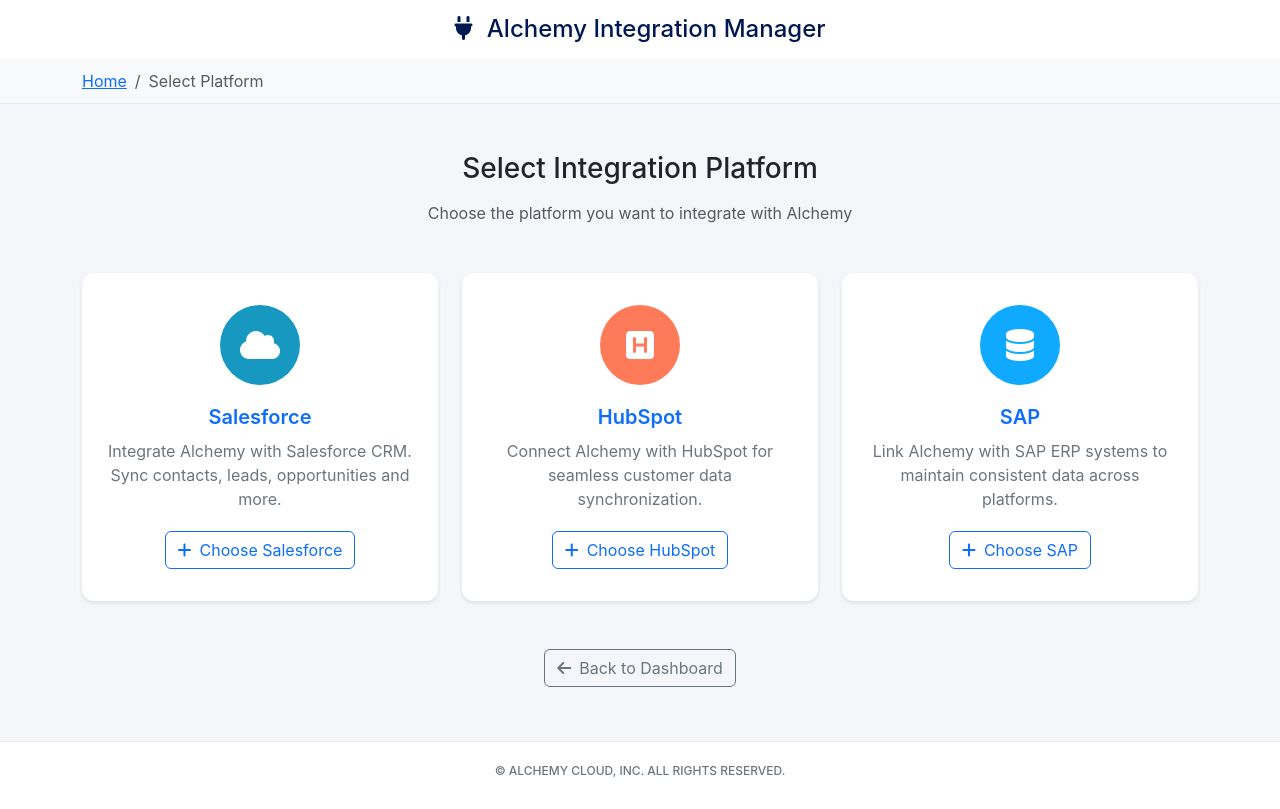
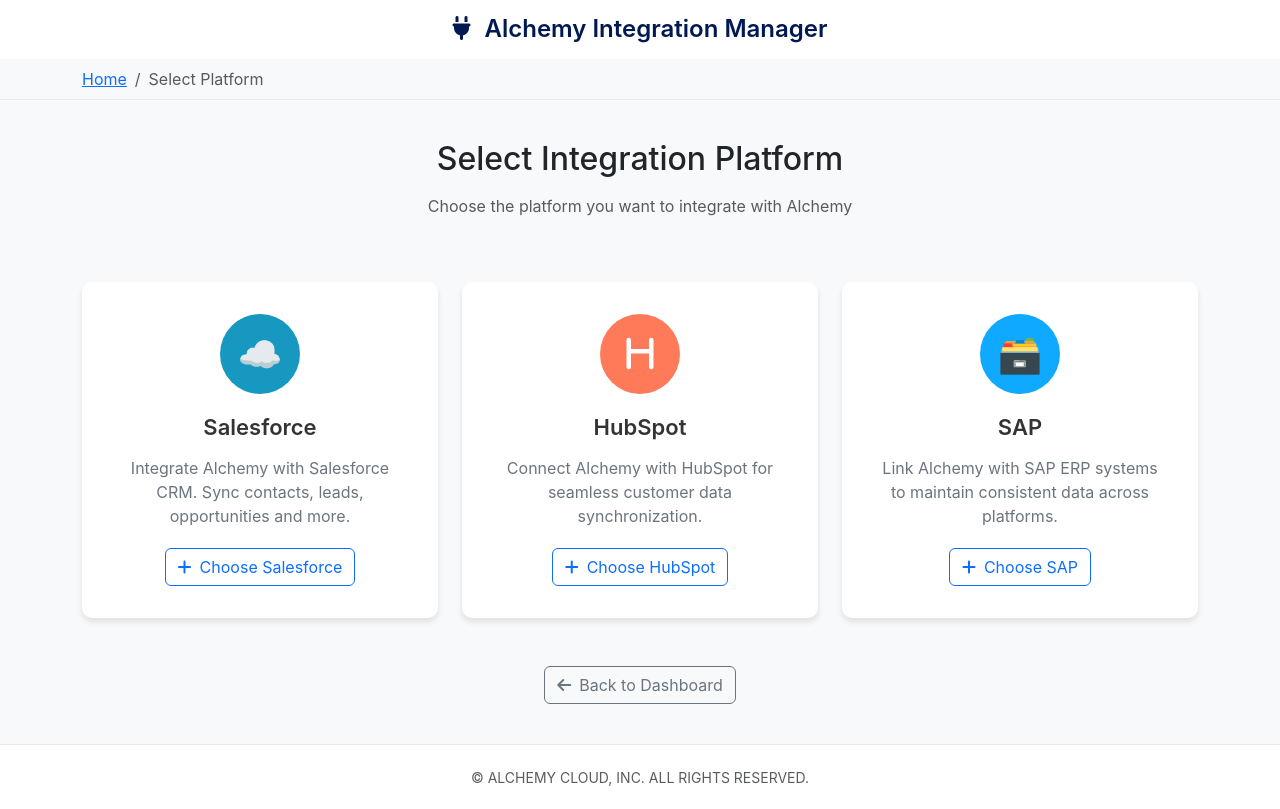
Before and after one commit to pbrose82/intergration_builder, a Flask app: template app/templates/platform_select.html in a window 1280 px wide. Before the commit the page ends 777 px from the top, so only its background shows below. Run offline with Flask 3, Linux system fonts and the light colour scheme; the template is opened without the code that fills it, so the values that code supplies are empty.

Commit message:
Update platform_select.html

```diff
--- a/app/templates/platform_select.html
+++ b/app/templates/platform_select.html
@@ -2,75 +2,75 @@
 <html lang="en">
 <head>
     <meta charset="UTF-8">
-    <title>Select Integration Platform</title>
     <meta name="viewport" content="width=device-width, initial-scale=1.0">
+    <title>Select Integration Platform - Alchemy Integration Builder</title>
+
+    <!-- Bootstrap CSS -->
     <link href="https://cdn.jsdelivr.net/npm/bootstrap@5.3.0/dist/css/bootstrap.min.css" rel="stylesheet">
+
+    <!-- Font Awesome for icons -->
     <link rel="stylesheet" href="https://cdnjs.cloudflare.com/ajax/libs/font-awesome/6.4.0/css/all.min.css">
+
     <style>
         :root {
             --alchemy-blue: #0047BB;
             --alchemy-light-blue: #3F88F6;
-            --alchemy-blue-bg: #E7F0FF;
             --alchemy-dark: #001952;
             --alchemy-green: #00A86B;
             --alchemy-red: #E4002B;
-            --alchemy-grey: #6C757D;
-            --alchemy-light-grey: #F8F9FA;
         }
 
         body {
-            background-color: #f4f6f9;
-            font-family: 'Inter', -apple-system, BlinkMacSystemFont, "Segoe UI", Roboto, Helvetica, Arial, sans-serif;
+            background-color: #f8f9fa;
+            font-family: -apple-system, BlinkMacSystemFont, "Segoe UI", Roboto, "Helvetica Neue", Arial, sans-serif;
             min-height: 100vh;
             display: flex;
             flex-direction: column;
-            margin: 0;
         }
 
-        /* Header styles */
         .header {
             background-color: white;
+            box-shadow: 0 2px 4px rgba(0,0,0,0.1);
             padding: 15px 0;
-            box-shadow: 0 1px 3px rgba(0,0,0,0.1);
-            margin-bottom: 0;
         }
 
-        .header-container {
-            display: flex;
-            align-items: center;
-            justify-content: center;
-            max-width: 1200px;
-            margin: 0 auto;
-            padding: 0 20px;
+        .header h1 {
+            margin: 0;
+            font-size: 24px;
+            font-weight: 600;
+            color: var(--alchemy-dark);
         }
 
-        .header-title {
-            color: var(--alchemy-dark);
-            font-weight: 500;
-            font-size: 24px;
-            margin: 0;
+        .main-content {
+            flex: 1;
+            padding: 40px 0;
         }
 
-        /* Platform card styles */
+        .footer {
+            background-color: white;
+            padding: 20px 0;
+            border-top: 1px solid #e9ecef;
+            margin-top: auto;
+        }
+
         .platform-card {
-            border-radius: 12px;
-            box-shadow: 0 2px 4px rgba(0,0,0,0.1);
-            padding: 30px 20px;
             background-color: white;
-            text-align: center;
+            border-radius: 10px;
+            box-shadow: 0 4px 6px rgba(0,0,0,0.1);
+            padding: 30px;
+            height: 100%;
             transition: transform 0.3s ease, box-shadow 0.3s ease;
-            height: 100%;
             display: flex;
             flex-direction: column;
             align-items: center;
-            justify-content: center;
+            text-align: center;
             cursor: pointer;
             border: 2px solid transparent;
         }
 
         .platform-card:hover {
             transform: translateY(-5px);
-            box-shadow: 0 5px 15px rgba(0,0,0,0.1);
+            box-shadow: 0 8px 15px rgba(0,0,0,0.1);
             border-color: var(--alchemy-light-blue);
         }
 
@@ -79,63 +79,49 @@
             height: 80px;
             border-radius: 50%;
             display: flex;
+            justify-content: center;
             align-items: center;
-            justify-content: center;
-            margin: 0 auto 20px;
-            font-size: 32px;
+            margin-bottom: 20px;
+            font-size: 36px;
         }
 
-        .platform-icon.salesforce {
+        .salesforce-icon {
             background-color: #1798c1;
             color: white;
         }
 
-        .platform-icon.hubspot {
+        .hubspot-icon {
             background-color: #ff7a59;
             color: white;
         }
 
-        .platform-icon.sap {
+        .sap-icon {
             background-color: #0faaff;
             color: white;
         }
 
-        .platform-title {
-            font-size: 20px;
+        .platform-card h3 {
+            margin-bottom: 15px;
+            font-size: 22px;
             font-weight: 600;
-            margin-bottom: 10px;
+            color: #333;
         }
 
-        .platform-description {
-            color: var(--alchemy-grey);
+        .platform-card p {
+            color: #6c757d;
             margin-bottom: 20px;
+            flex-grow: 1;
         }
 
-        /* Footer styles */
-        .footer {
-            background-color: white;
-            width: 100%;
-            padding: 20px 0;
-            border-top: 1px solid rgba(0, 0, 0, 0.08);
-            text-align: center;
+        .platform-card .btn {
             margin-top: auto;
         }
 
-        .footer-content {
-            display: flex;
-            flex-direction: column;
-            justify-content: center;
-            align-items: center;
-            gap: 10px;
+        .platform-card a {
+            text-decoration: none;
+            color: inherit;
         }
 
-        .copyright {
-            color: var(--alchemy-grey);
-            font-size: 12px;
-            font-weight: 500;
-        }
-
-        /* Toast styles */
         .toast-container {
             position: fixed;
             bottom: 20px;
@@ -145,43 +131,63 @@
 
         .toast {
             background-color: white;
-            border-left: 4px solid var(--alchemy-blue);
+            border-radius: 8px;
             box-shadow: 0 4px 8px rgba(0,0,0,0.1);
+            margin-bottom: 10px;
             min-width: 280px;
-            padding: 15px;
-            margin-bottom: 10px;
+            padding: 12px 15px;
+            border-left: 4px solid #0047BB;
+            color: #333;
         }
 
         .toast.success {
-            border-left-color: var(--alchemy-green);
+            border-left-color: #00A86B;
         }
 
         .toast.error {
-            border-left-color: var(--alchemy-red);
+            border-left-color: #E4002B;
         }
 
         .toast.warning {
-            border-left-color: #FFC107;
+            border-left-color: #ffc107;
         }
 
-        /* Breadcrumb styles */
         .breadcrumb-container {
-            background-color: var(--alchemy-light-grey);
-            padding: 10px 0;
-            border-bottom: 1px solid rgba(0, 0, 0, 0.05);
+            background-color: #f8f9fa;
+            border-bottom: 1px solid #e9ecef;
+            padding: 8px 0;
+        }
+
+        /* Ensure icons are loaded even if Font Awesome fails */
+        .fallback-icon {
+            display: none;
+        }
+
+        /* Fix for Font Awesome loading issues */
+        .fas.fa-cloud:before {
+            content: "☁️";
+        }
+
+        .fas.fa-h-square:before {
+            content: "H";
+        }
+
+        .fas.fa-database:before {
+            content: "🗃️";
         }
     </style>
 </head>
 <body>
     <!-- Header -->
-    <div class="header">
-        <div class="header-container">
-            <h1 class="header-title">
-                <i class="fas fa-plug me-2"></i>
-                Alchemy Integration Manager
-            </h1>
+    <header class="header">
+        <div class="container">
+            <div class="row">
+                <div class="col-12 text-center">
+                    <h1><i class="fas fa-plug me-2"></i> Alchemy Integration Manager</h1>
                 </div>
             </div>
+        </div>
+    </header>
 
     <!-- Breadcrumb -->
     <div class="breadcrumb-container">
@@ -195,106 +201,140 @@
         </div>
     </div>
 
-    <div class="container py-5">
+    <!-- Main Content -->
+    <main class="main-content">
+        <div class="container">
             <!-- Page Title -->
-        <div class="text-center mb-5">
-            <h2 class="h3 mb-3">Select Integration Platform</h2>
+            <div class="row mb-5 text-center">
+                <div class="col-12">
+                    <h2 class="mb-3">Select Integration Platform</h2>
                     <p class="text-muted">Choose the platform you want to integrate with Alchemy</p>
+                </div>
             </div>
 
             <!-- Platform Cards -->
-        <div class="row g-4 justify-content-center">
+            <div class="row g-4">
+                <!-- Salesforce -->
                 <div class="col-md-4">
-                <a href="/config.html?platform=salesforce" class="text-decoration-none">
-                    <div class="platform-card">
-                        <div class="platform-icon salesforce" style="background-color: #1798c1; color: white;">
-                            <i class="fas fa-cloud" style="font-size: 32px;"></i>
+                    <div class="platform-card salesforce" onclick="navigateToPlatform('salesforce')">
+                        <div class="platform-icon salesforce-icon">
+                            <i class="fas fa-cloud"></i>
+                            <span class="fallback-icon">☁️</span>
                         </div>
-                        <h3 class="platform-title">Salesforce</h3>
-                        <p class="platform-description">Integrate Alchemy with Salesforce CRM. Sync contacts, leads, opportunities and more.</p>
-                        <button class="btn btn-outline-primary">
+                        <h3>Salesforce</h3>
+                        <p>Integrate Alchemy with Salesforce CRM. Sync contacts, leads, opportunities and more.</p>
+                        <button class="btn btn-outline-primary" onclick="navigateToPlatform('salesforce', event)">
                             <i class="fas fa-plus me-2"></i>Choose Salesforce
                         </button>
                     </div>
-                </a>
                 </div>
+
+                <!-- HubSpot -->
                 <div class="col-md-4">
-                <a href="/config.html?platform=hubspot" class="text-decoration-none">
-                    <div class="platform-card">
-                        <div class="platform-icon hubspot" style="background-color: #ff7a59; color: white;">
-                            <i class="fas fa-h-square" style="font-size: 32px;"></i>
+                    <div class="platform-card hubspot" onclick="navigateToPlatform('hubspot')">
+                        <div class="platform-icon hubspot-icon">
+                            <i class="fas fa-h-square"></i>
+                            <span class="fallback-icon">H</span>
                         </div>
-                        <h3 class="platform-title">HubSpot</h3>
-                        <p class="platform-description">Connect Alchemy with HubSpot for seamless customer data synchronization.</p>
-                        <button class="btn btn-outline-primary">
+                        <h3>HubSpot</h3>
+                        <p>Connect Alchemy with HubSpot for seamless customer data synchronization.</p>
+                        <button class="btn btn-outline-primary" onclick="navigateToPlatform('hubspot', event)">
                             <i class="fas fa-plus me-2"></i>Choose HubSpot
                         </button>
                     </div>
-                </a>
                 </div>
+
+                <!-- SAP -->
                 <div class="col-md-4">
-                <a href="/config.html?platform=sap" class="text-decoration-none">
-                    <div class="platform-card">
-                        <div class="platform-icon sap" style="background-color: #0faaff; color: white;">
-                            <i class="fas fa-database" style="font-size: 32px;"></i>
+                    <div class="platform-card sap" onclick="navigateToPlatform('sap')">
+                        <div class="platform-icon sap-icon">
+                            <i class="fas fa-database"></i>
+                            <span class="fallback-icon">🗃️</span>
                         </div>
-                        <h3 class="platform-title">SAP</h3>
-                        <p class="platform-description">Link Alchemy with SAP ERP systems to maintain consistent data across platforms.</p>
-                        <button class="btn btn-outline-primary">
+                        <h3>SAP</h3>
+                        <p>Link Alchemy with SAP ERP systems to maintain consistent data across platforms.</p>
+                        <button class="btn btn-outline-primary" onclick="navigateToPlatform('sap', event)">
                             <i class="fas fa-plus me-2"></i>Choose SAP
                         </button>
                     </div>
-                </a>
                 </div>
             </div>
 
             <!-- Back Button -->
-        <div class="text-center mt-5">
+            <div class="row mt-5">
+                <div class="col-12 text-center">
                     <a href="/" class="btn btn-outline-secondary">
                         <i class="fas fa-arrow-left me-2"></i>Back to Dashboard
                     </a>
                 </div>
             </div>
+        </div>
+    </main>
 
-    <!-- Toast Container for Notifications -->
+    <!-- Footer -->
+    <footer class="footer">
+        <div class="container">
+            <div class="row">
+                <div class="col-12 text-center">
+                    <small class="text-muted">© ALCHEMY CLOUD, INC. ALL RIGHTS RESERVED.</small>
+                </div>
+            </div>
+        </div>
+    </footer>
+
+    <!-- Toast Container -->
     <div id="toastContainer" class="toast-container"></div>
 
-    <!-- Footer -->
-    <div class="footer">
-        <div class="footer-content">
-            <div class="copyright">© ALCHEMY CLOUD, INC. ALL RIGHTS RESERVED.</div>
-        </div>
-    </div>
+    <!-- JavaScript -->
+    <script>
+        // Debug mode
+        const DEBUG = true;
 
-    <!-- JavaScript for Platform Selection -->
-    <script>
-        document.addEventListener('DOMContentLoaded', function() {
-            console.log('Platform selection page loaded');
+        // Debug logger
+        function debugLog(message, type = 'info') {
+            if (!DEBUG) return;
 
-            // Add click handlers to platform cards
-            document.querySelectorAll('.platform-card').forEach(card => {
-                card.addEventListener('click', function(e) {
-                    // Find the parent link and get its href
-                    const parentLink = this.closest('a');
-                    if (parentLink && parentLink.href) {
-                        window.location.href = parentLink.href;
+            const timestamp = new Date().toISOString().split('T')[1].substring(0, 8);
+            const prefix = `[${timestamp}] [Platform Selection]`;
+
+            switch (type) {
+                case 'success':
+                    console.log(`%c${prefix} ${message}`, 'color: #2ecc71');
+                    break;
+                case 'warning':
+                    console.log(`%c${prefix} ${message}`, 'color: #f39c12');
+                    break;
+                case 'error':
+                    console.log(`%c${prefix} ${message}`, 'color: #e74c3c');
+                    break;
+                default:
+                    console.log(`%c${prefix} ${message}`, 'color: #3498db');
             }
-                });
-            });
+        }
 
-            // Show toast if there's a message in the URL
-            const urlParams = new URLSearchParams(window.location.search);
-            const message = urlParams.get('message');
-            const type = urlParams.get('type') || 'info';
+        // Navigation function
+        function navigateToPlatform(platform, event) {
+            try {
+                if (event) {
+                    event.stopPropagation();  // Prevent card click if button was clicked
+                }
 
-            if (message) {
-                showToast(type, decodeURIComponent(message));
+                debugLog(`Navigating to platform: ${platform}`, 'success');
+                window.location.href = `/config.html?platform=${platform}`;
+
+            } catch (error) {
+                debugLog(`Navigation error: ${error.message}`, 'error');
+                console.error('Error during navigation:', error);
+
+                // Show error toast
+                showToast('error', `Navigation error: ${error.message}`);
             }
-        });
+        }
 
         // Toast notification function
         function showToast(type, message) {
-            // Create toast container if it doesn't exist
+            try {
+                // Create toast container if needed
                 let toastContainer = document.getElementById('toastContainer');
                 if (!toastContainer) {
                     toastContainer = document.createElement('div');
@@ -303,11 +343,11 @@
                     document.body.appendChild(toastContainer);
                 }
 
-            // Create toast
+                // Create toast element
                 const toast = document.createElement('div');
                 toast.className = `toast ${type}`;
 
-            // Set icon based on type
+                // Choose icon based on type
                 let icon = 'info-circle';
                 if (type === 'success') icon = 'check-circle';
                 if (type === 'error') icon = 'exclamation-circle';
@@ -318,15 +358,83 @@
                 // Add to container
                 toastContainer.appendChild(toast);
 
-            // Auto-remove after 5 seconds
+                // Auto remove after delay
                 setTimeout(function() {
                     toast.style.opacity = '0';
-                toast.style.transition = 'opacity 0.5s';
+                    toast.style.transition = 'opacity 0.3s ease';
                     setTimeout(function() {
-                    toast.remove();
-                }, 500);
+                        if (toast.parentNode) {
+                            toast.parentNode.removeChild(toast);
+                        }
+                    }, 300);
                 }, 5000);
+
+                debugLog(`Toast shown: ${type} - ${message}`);
+            } catch (error) {
+                console.error('Error showing toast:', error);
             }
+        }
+
+        // Check for Font Awesome loading
+        function checkFontAwesome() {
+            try {
+                const testIcon = document.createElement('i');
+                testIcon.className = 'fas fa-check';
+                testIcon.style.display = 'none';
+                document.body.appendChild(testIcon);
+
+                const computedStyle = window.getComputedStyle(testIcon);
+                const fontFamily = computedStyle.getPropertyValue('font-family');
+
+                document.body.removeChild(testIcon);
+
+                if (fontFamily.toLowerCase().includes('awesome')) {
+                    debugLog('Font Awesome loaded successfully', 'success');
+                    return true;
+                } else {
+                    debugLog('Font Awesome not detected in computed style', 'warning');
+
+                    // Show fallback icons
+                    document.querySelectorAll('.fallback-icon').forEach(icon => {
+                        icon.style.display = 'inline';
+                    });
+
+                    document.querySelectorAll('.fas').forEach(icon => {
+                        icon.style.display = 'none';
+                    });
+
+                    return false;
+                }
+            } catch (error) {
+                debugLog(`Error checking Font Awesome: ${error.message}`, 'error');
+                return false;
+            }
+        }
+
+        // Document ready function
+        document.addEventListener('DOMContentLoaded', function() {
+            try {
+                debugLog('Page loaded, initializing...');
+
+                // Check for URL parameters
+                const urlParams = new URLSearchParams(window.location.search);
+                const message = urlParams.get('message');
+                const type = urlParams.get('type') || 'info';
+
+                if (message) {
+                    debugLog(`Showing message from URL: ${message} (${type})`);
+                    showToast(type, decodeURIComponent(message));
+                }
+
+                // Check Font Awesome loading
+                setTimeout(checkFontAwesome, 500);
+
+                debugLog('Initialization complete', 'success');
+            } catch (error) {
+                debugLog(`Initialization error: ${error.message}`, 'error');
+                console.error('Page initialization error:', error);
+            }
+        });
     </script>
 </body>
 </html>
```
Lines whose indentation alone changed are shown as unchanged.
